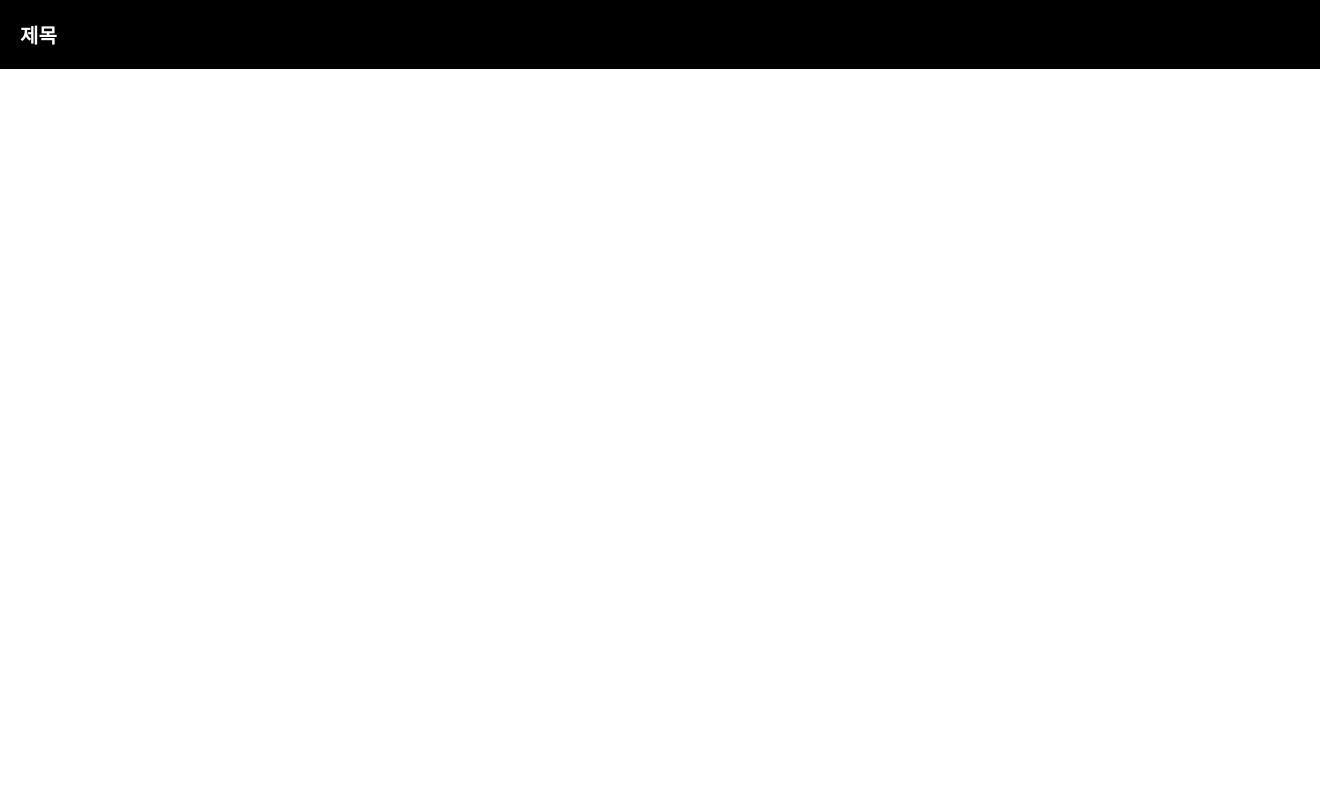
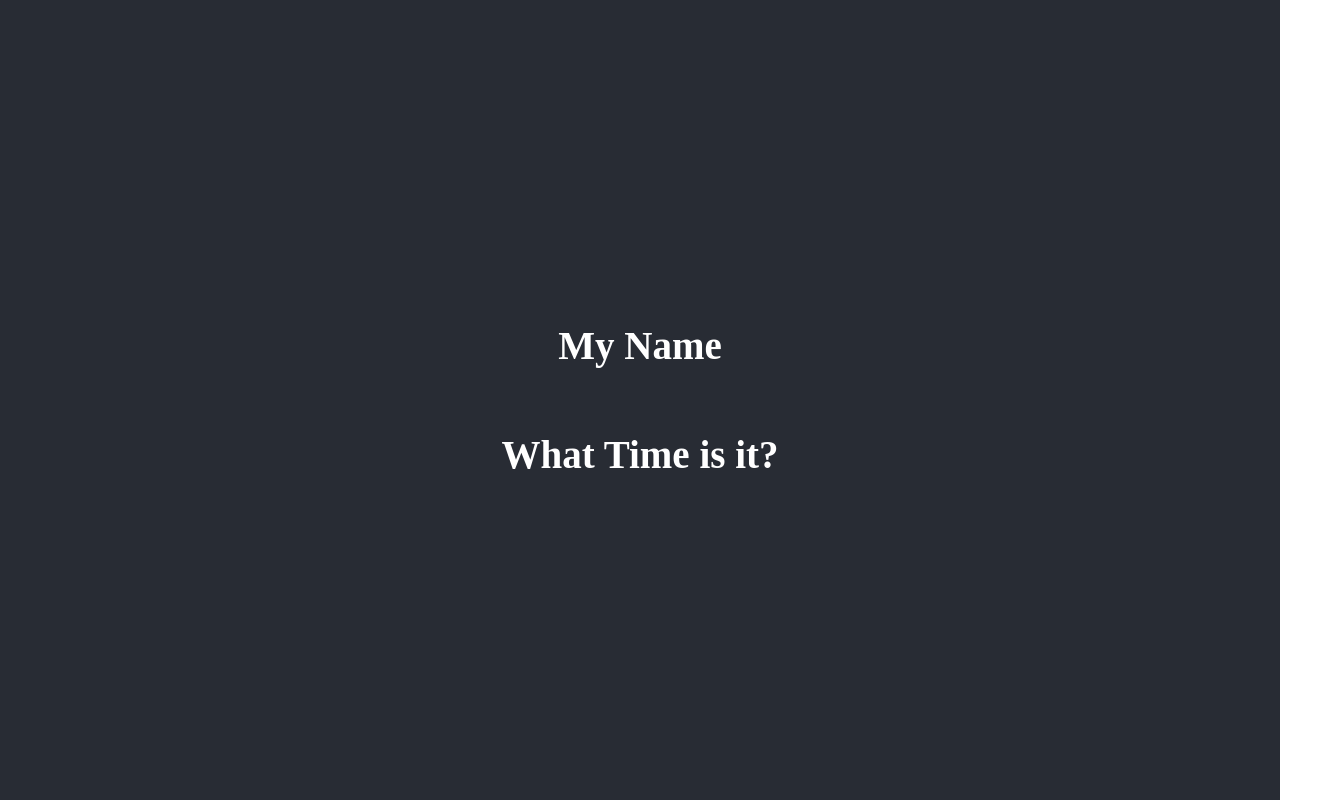
Before and after one commit to wochae/6ew, a React (Create React App) app in the folder blog/: page / in a window 1280 px wide. Shown: the whole page, 1320 px wide, since content can reach past the window. Built offline with nearby package versions, Linux system fonts and the light colour scheme.

Commit message:
[feat] : props statement #9

```diff
--- a/blog/src/App.js
+++ b/blog/src/App.js
@@ -1,17 +1,28 @@
-import React, { useState } from 'react';
+import React from "react";
 import logo from './logo.svg';
 import './App.css';
 
+const today = function() {
+  return new Date().toISOString();
+};
+
 function App() {
-
+  let myName = "My Name";
   return (
     <div className="App">
-      <div className="black-nav">
-        <div>제목</div>
-      </div>
-      <div className="list">
+      <header className="App-header">
+        <h2>{myName}</h2>
+        <Time init={ today }/>
+      </header>
+    </div>
+  );
+}
 
-      </div>
+function Time(props) {
+  return (
+    <div>
+      <h2>What Time is it?</h2>
+      <p>{props.today}</p>
     </div>
   );
 }
```
